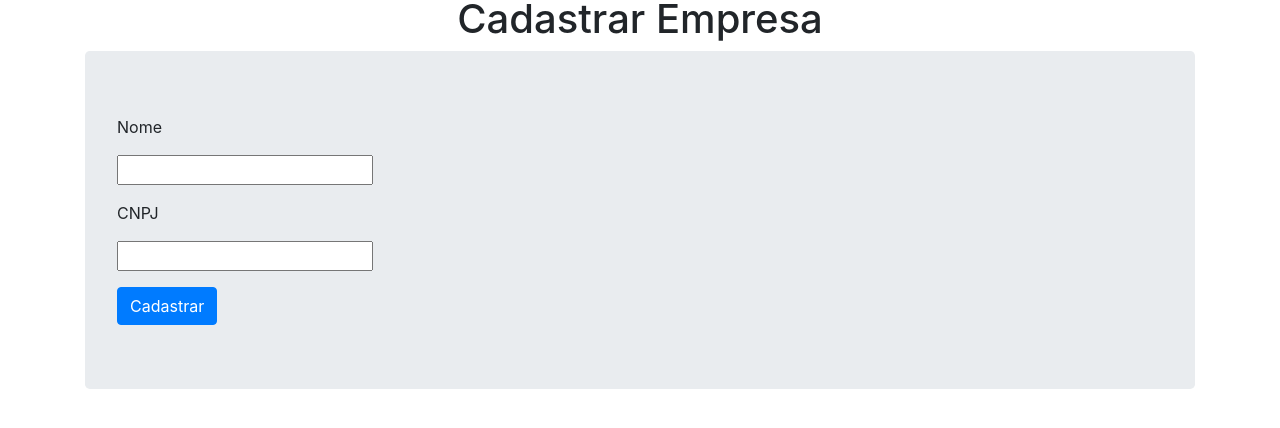
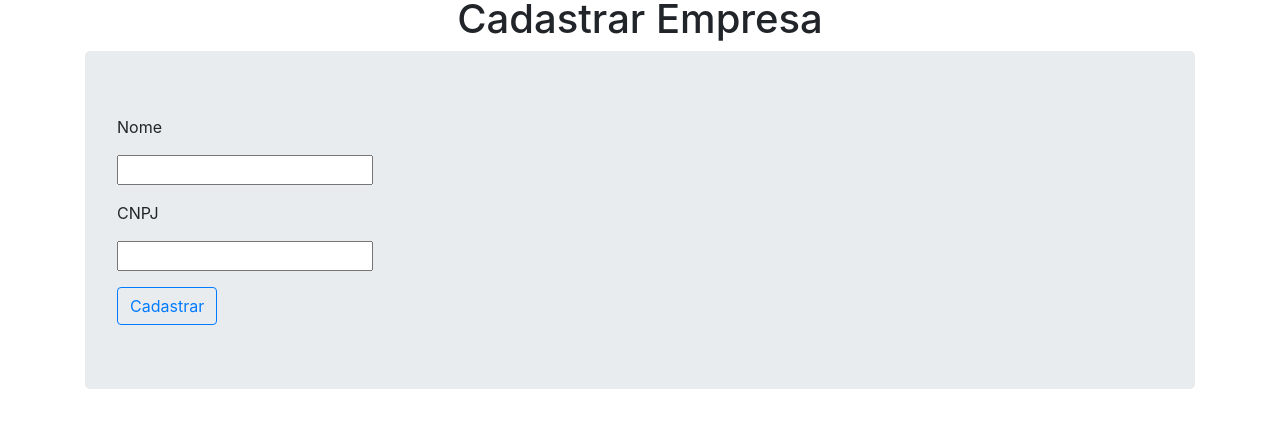
Before and after one commit to guiemi/motoboy-app, a Django app: page /cadastro_empresa/ in a window 1280 px wide. Shown: the part 321-749 px from the top of the page. Run offline with Django 3.2, Linux system fonts and the light colour scheme; some libraries are stand-ins or nearby versions; grey boxes are pictures that could not be loaded.

Commit message:
Troca aparência do botão de cadastrar

```diff
--- a/solicitacao/templates/cadastro_empresa.html
+++ b/solicitacao/templates/cadastro_empresa.html
@@ -49,7 +49,7 @@
                     <p>{{ field.label }}</p>
                     <p>{{ field }}</p>
                     {% endfor %}
-                    <button type="submit" class="btn btn-primary"> Cadastrar</button>
+                    <button type="submit" class="btn btn-outline-primary"> Cadastrar</button>
                 </form>
             </div>
         </div>
```
